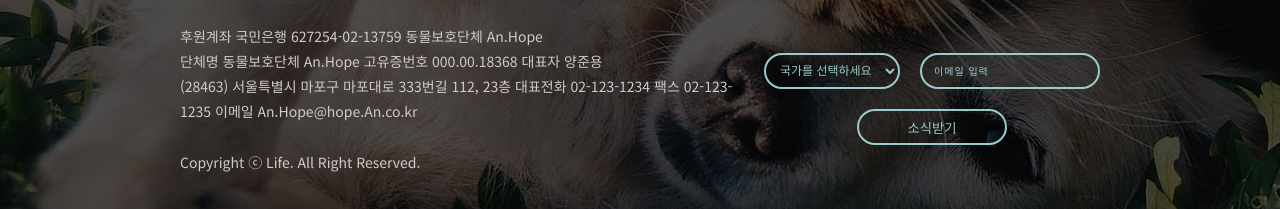
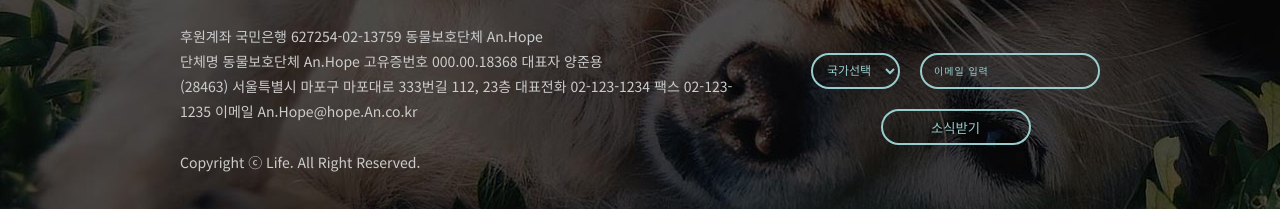
Before and after one commit to azure0929/ngo-main-design, a plain HTML site: page index.html in a window 1280 px wide. Shown: the part 2931-3140 px from the top of the page. Drawn offline with nearby package versions, Linux system fonts and the light colour scheme; some icons are missing; a web font is replaced by a local one.

Commit message:
docs: select 내용 수정

```diff
--- a/index.html
+++ b/index.html
@@ -340,7 +340,7 @@
             <div class="sel">
               <div>
                 <select id="country">
-                  <option value="">국가를 선택하세요</option>
+                  <option value="">국가선택</option>
                   <option value="KR">대한민국</option>
                   <option value="US">미국</option>
                 </select>
```
